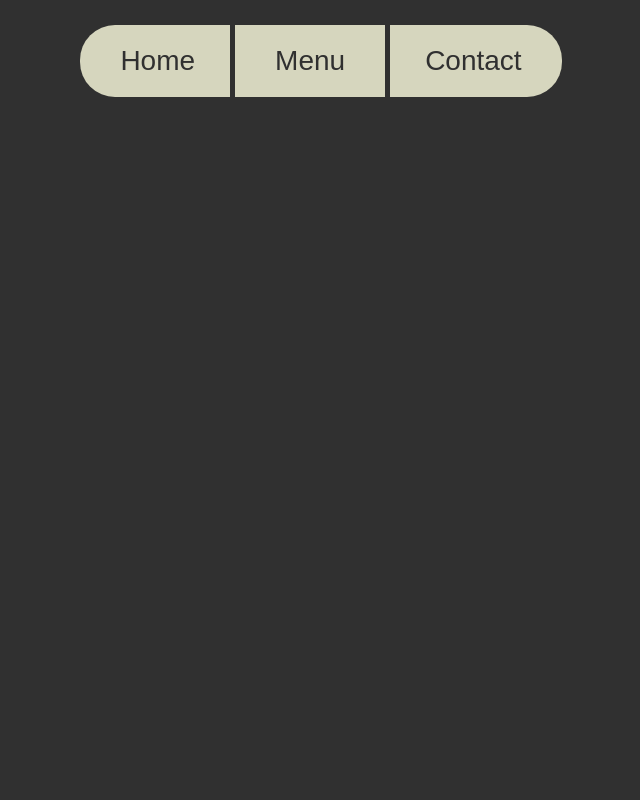
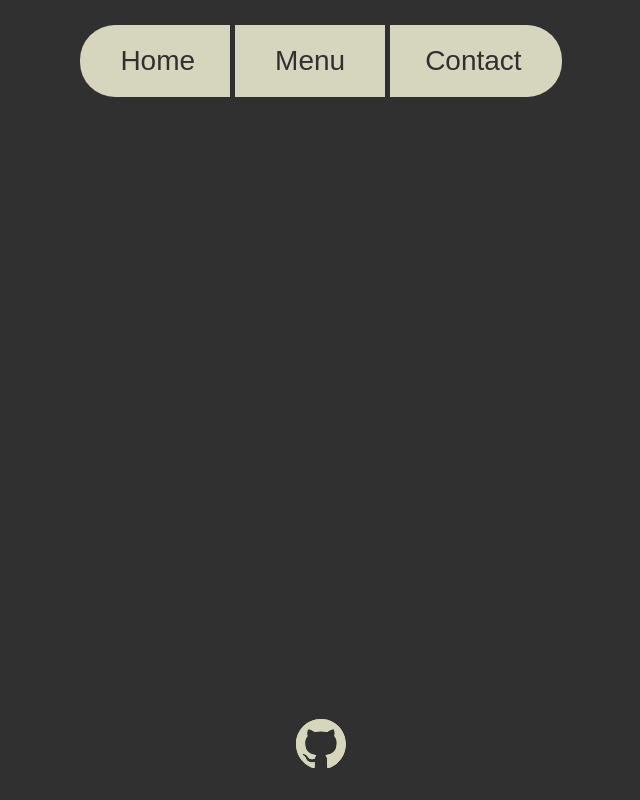
Before and after one commit to vpersaud1245/restaurant-page, a website built with webpack: page src/index.html in a window 1280 px wide. Shown: the whole page, without its empty margins (319-959 px from the left). Built offline with nearby package versions, Linux system fonts and the light colour scheme.

Commit message:
Add footer.js module to generate footer

```diff
--- /dev/null
+++ b/src/footer.js
@@ -0,0 +1,34 @@
+import gitHubLogo from "./assets/github-mark.svg";
+import gitHubLogoHover from "./assets/github-mark-hover.svg";
+
+const createFooter = () => {
+  // CREATE FOOTER ELEMENTS
+  const footer = document.createElement("footer");
+  const gitHubLink = document.createElement("a");
+  const gitHubLogoImg = document.createElement("img");
+  const gitHubLogoImgHover = document.createElement("img");
+
+  // ADD ELEMENT CLASSES
+  footer.classList.add("footer");
+  gitHubLink.classList.add("footer__git-hub-link");
+  gitHubLogoImg.classList.add("git-hub-link__img");
+  gitHubLogoImgHover.classList.add("git-hub-link__img--hover");
+
+  // LINK GITHUB PROFILE TO ANCHOR ELEMENT
+  gitHubLink.href = "https://github.com/vpersaud1245";
+  gitHubLink.target = "_blank";
+
+  // ADD GITHUB LOGO AND THE LOGO HOVER IMG SOURCES TO IMG ELEMENTS
+  gitHubLogoImg.src = gitHubLogo;
+  gitHubLogoImgHover.src = gitHubLogoHover;
+
+  // APPEND GITHUB LOGOS TO LINK ELEMENT
+  gitHubLink.append(gitHubLogoImg);
+  gitHubLink.append(gitHubLogoImgHover);
+
+  // APPEND LINK TO FOOTER AND FOOTER TO BODY
+  footer.append(gitHubLink);
+  document.body.append(footer);
+};
+
+export { createFooter };
--- a/src/index.js
+++ b/src/index.js
@@ -1,10 +1,10 @@
 import "./style.css";
 import { createHeader } from "./header";
+import { createFooter } from "./footer";
 import saladImg from "./assets/salad-hero-img.png";
-import gitHubLogo from "./assets/github-mark.svg";
-import gitHubLogoHover from "./assets/github-mark-hover.svg";
 
 createHeader();
+createFooter();
 
 // const saladHeroImg = document.createElement("img");
 // saladHeroImg.src = saladImg;
@@ -12,21 +12,3 @@ createHeader();
 
 // const homeContainer = document.querySelector(".home-container");
 // homeContainer.append(saladHeroImg);
-
-// const gitHubLogoLink = document.createElement("a");
-// gitHubLogoLink.classList.add("footer__git-hub-link");
-// gitHubLogoLink.href = "https://github.com/vpersaud1245";
-// gitHubLogoLink.target = "_blank";
-
-// const gitHubLogoImg = document.createElement("img");
-// gitHubLogoImg.src = gitHubLogo;
-// gitHubLogoImg.classList.add("git-hub-link__img");
-// gitHubLogoLink.append(gitHubLogoImg);
-
-// const gitHubLogoImgHover = document.createElement("img");
-// gitHubLogoImgHover.src = gitHubLogoHover;
-// gitHubLogoImgHover.classList.add("git-hub-link__img-hover");
-// gitHubLogoLink.append(gitHubLogoImgHover);
-
-// const footer = document.querySelector(".footer");
-// footer.append(gitHubLogoLink);
--- a/src/style.css
+++ b/src/style.css
@@ -171,7 +171,7 @@ video {
 }
 
 .git-hub-link__img,
-.git-hub-link__img-hover {
+.git-hub-link__img--hover {
   width: 50px;
   height: auto;
 }
```
